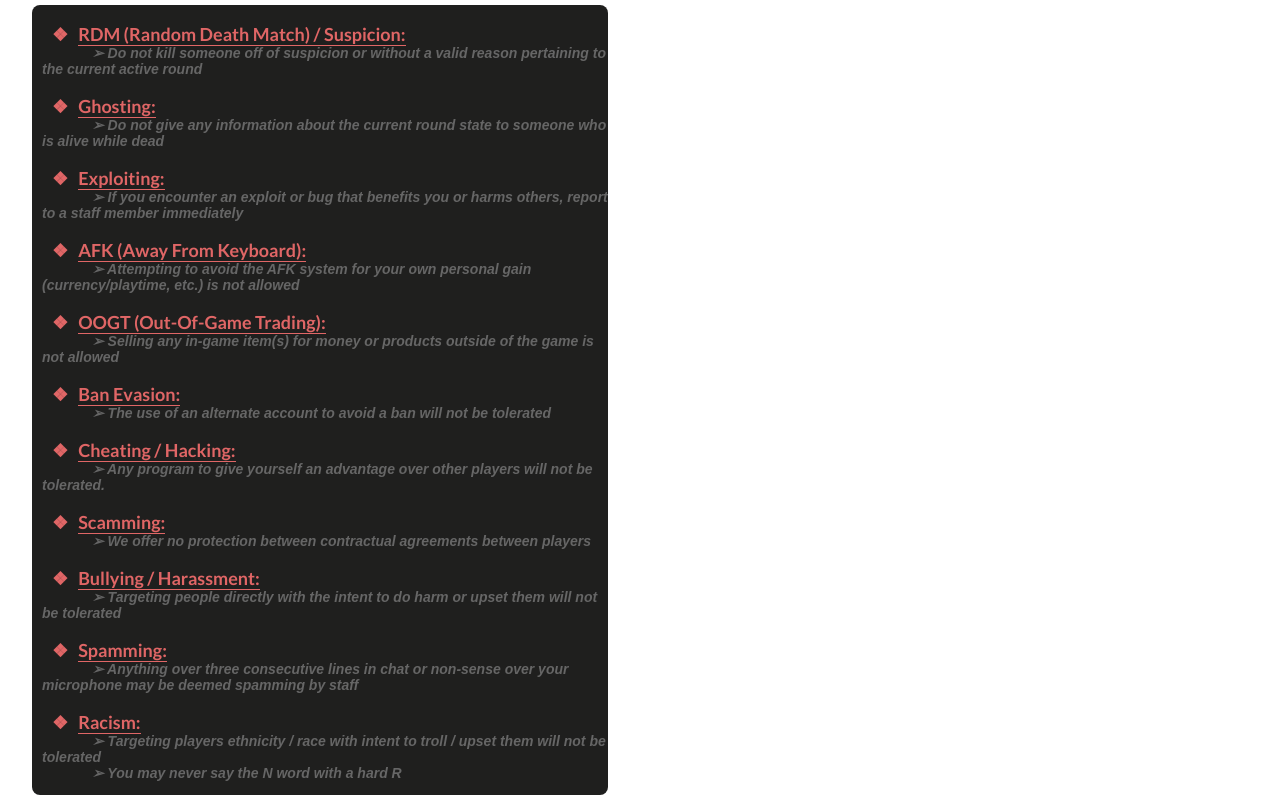
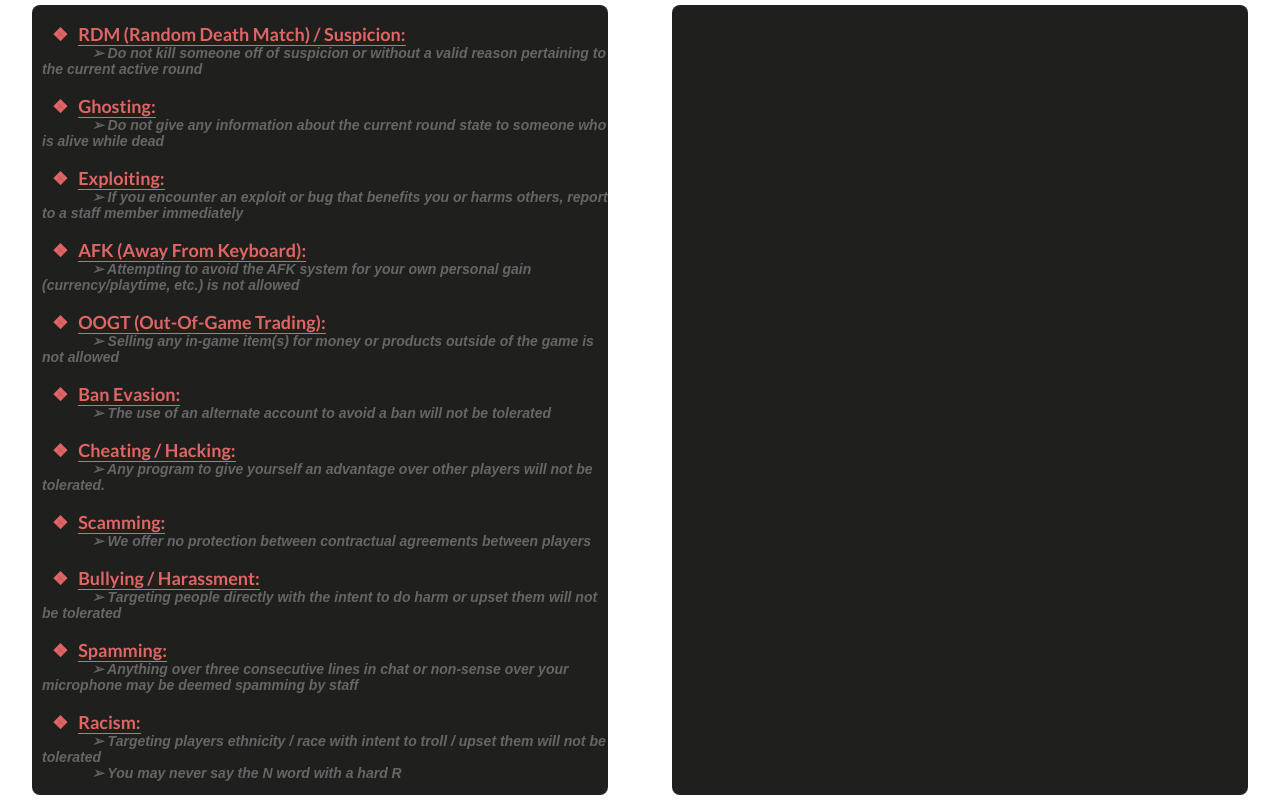
Before and after one commit to pluto-oss/pluto-loading, a plain HTML site: page pages/rules.html in a window 1280 px wide. Drawn offline with Linux system fonts and the light colour scheme.

Commit message:
fix flex containers

```diff
--- a/pages/rules.html
+++ b/pages/rules.html
@@ -6,7 +6,7 @@
 	</head>
 	<body>
 		<div class="flex-horizontal">
-			<div class="justify-space rule-container">
+			<div class="rule-container">
 				<p class="ruleheader">
 					<span class="ruleheader">❖</span><span class="ruleheader underline">RDM (Random Death Match) / Suspicion:</span> <br />
 					<span class="ruleinfo">➢ Do not kill someone off of suspicion or without a valid reason pertaining to the current active round</span>
@@ -83,8 +83,7 @@
 					<span class="ruleinfo">➢ Acting like a Traitor to lower people’s karma by baiting them into damaging / killing you is not allowed</span><br />
 				</p>
 			</div>
-			<div class="justify-space">
-
+			<div class="rule-container">
 			</div>
 		</div>
 	</body>
--- a/stylesheets/container.css
+++ b/stylesheets/container.css
@@ -26,10 +26,5 @@
 	overflow: hidden;
 	width: 100%;
 	height: 100%;
+	justify-content: space-evenly;
 }
-
-.justify-space {
-	justify-content: space-evenly;
-	width: 45%;
-	margin: 5px auto;
-}
--- a/stylesheets/rules.css
+++ b/stylesheets/rules.css
@@ -23,8 +23,11 @@
 	font-size: 14px;
 	font-style: italic;
 }
+
 .rule-container {
 	background-color: rgba(7, 7, 6, 0.9);
 	border-radius: 8px;
 	overflow-y: scroll;
+	width: 45%;
+	margin: 5px auto;
 }
```
